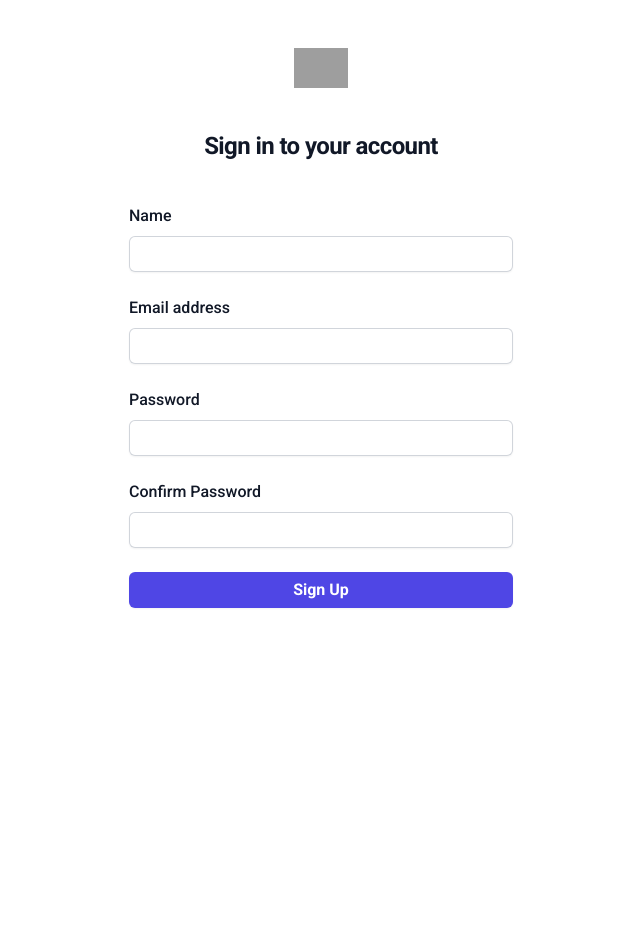
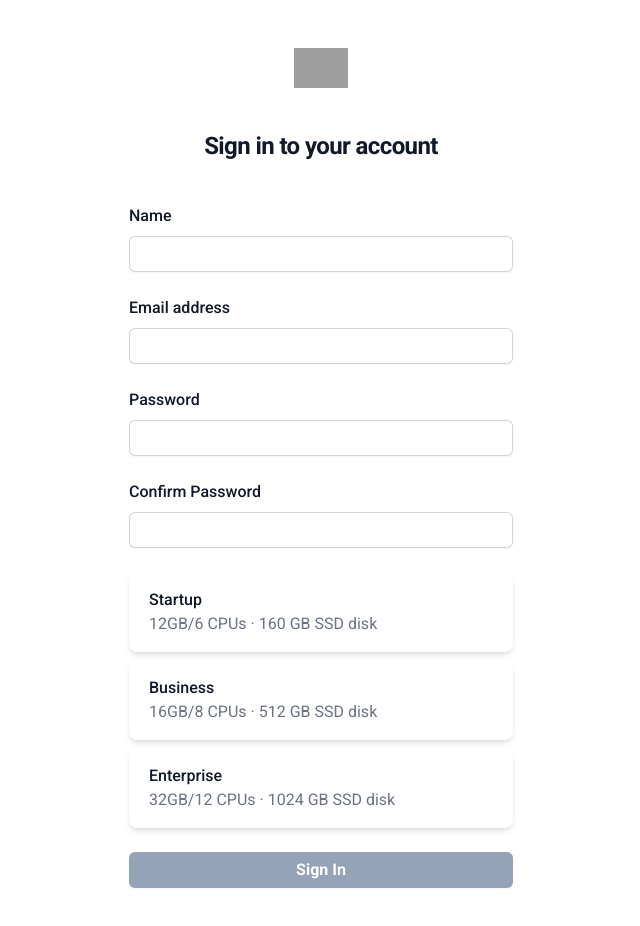
Before and after one commit to the-special-character/fs-8, a React app: page /auth/register in a window 1280 px wide. Shown: the top 926 px of the page, without its empty margins (319-959 px from the left). Before the commit the page ends 800 px from the top, so only its background shows below. Built offline with nearby package versions, Linux system fonts and the light colour scheme; grey boxes are pictures that could not be loaded.

Commit message:
custom form

```diff
--- a/package.json
+++ b/package.json
@@ -29,6 +29,7 @@
   },
   "homepage": "https://github.com/the-special-character/fs-8#readme",
   "dependencies": {
+    "@headlessui/react": "^1.7.17",
     "bootstrap": "^5.3.0",
     "clsx": "^2.0.0",
     "react": "^18.2.0",
--- a/src/components/Input/index.jsx
+++ b/src/components/Input/index.jsx
@@ -1,6 +1,17 @@
-import React, { forwardRef } from 'react';
+import React from 'react';
+import { useController } from 'react-hook-form';
 
-const Input =  forwardRef(({ label, id, hasLink, children, error, ...props }, ref) => {
+function Input({ label, id, hasLink, children, name, control, rules, ...props }) {
+  const {
+    field,
+    fieldState: { error },
+  } = useController({
+    name,
+    control,
+    rules,
+  });
+
+
   const labelUI = () => (
     <label
       htmlFor={id}
@@ -25,14 +36,14 @@ const Input =  forwardRef(({ label, id, hasLink, children, error, ...props }, re
         <input
           id={id}
           type="text"
-          ref={ref}
           className="block w-full rounded-md border-0 py-1.5 text-gray-900 shadow-sm ring-1 ring-inset ring-gray-300 placeholder:text-gray-400 focus:ring-2 focus:ring-inset focus:ring-indigo-600 sm:text-sm sm:leading-6"
+          {...field}
           {...props}
         />
-        {error && <p className='text-red-400 text-sm'>{error}</p>}
+        {error && <p className='text-red-400 text-sm'>{error.message}</p>}
       </div>
     </div>
   );
-})
+}
 
 export default Input;
--- a/src/components/button/index.jsx
+++ b/src/components/button/index.jsx
@@ -1,10 +1,12 @@
 import React from 'react';
 
-function Button({ children }) {
+function Button({ children, ...props }) {
   return (
     <button
       type="submit"
-      className="flex w-full justify-center rounded-md bg-indigo-600 px-3 py-1.5 text-sm font-semibold leading-6 text-white shadow-sm hover:bg-indigo-500 focus-visible:outline focus-visible:outline-2 focus-visible:outline-offset-2 focus-visible:outline-indigo-600"
+      className="flex w-full justify-center rounded-md bg-indigo-600 px-3 py-1.5 text-sm font-semibold leading-6 text-white shadow-sm hover:bg-indigo-500 focus-visible:outline focus-visible:outline-2 focus-visible:outline-offset-2 focus-visible:outline-indigo-600 disabled:bg-slate-400 disabled:cursor-wait"
+
+      {...props}
     >
       {children}
     </button>
--- /dev/null
+++ b/src/components/customForm/index.jsx
@@ -0,0 +1,29 @@
+import React from 'react';
+import { useForm } from 'react-hook-form';
+import Button from '../button';
+
+function CustomForm({ onSubmit, fields }) {
+  const {
+    handleSubmit,
+    formState: { isValid, isSubmitting },
+    control,
+  } = useForm({
+    mode: 'all',
+  });
+  return (
+    <form
+      className="space-y-6"
+      onSubmit={handleSubmit(onSubmit)}
+      noValidate
+    >
+      {fields.map(({id, field: Field, ...props}) => (
+        <Field key={id} {...props} control={control} />
+      ))}
+      <Button disabled={!isValid || isSubmitting}>
+        Sign In
+      </Button>
+    </form>
+  );
+}
+
+export default CustomForm;
--- /dev/null
+++ b/src/components/radioButtons/index.jsx
@@ -0,0 +1,110 @@
+import React from 'react';
+import { RadioGroup } from '@headlessui/react';
+import { useController } from 'react-hook-form';
+
+
+function CheckIcon(props) {
+  return (
+    <svg viewBox="0 0 24 24" fill="none" {...props}>
+      <circle
+        cx={12}
+        cy={12}
+        r={12}
+        fill="#fff"
+        opacity="0.2"
+      />
+      <path
+        d="M7 13l3 3 7-7"
+        stroke="#fff"
+        strokeWidth={1.5}
+        strokeLinecap="round"
+        strokeLinejoin="round"
+      />
+    </svg>
+  );
+}
+
+function RadioButtons({name, control, rules, options}) {
+    const {
+        field,
+        fieldState: { error },
+      } = useController({
+        name,
+        control,
+        rules,
+      });
+
+  return (
+    <>
+    <RadioGroup {...field}>
+      <RadioGroup.Label className="sr-only">
+        Server size
+      </RadioGroup.Label>
+      <div className="space-y-2">
+        {options.map(plan => (
+          <RadioGroup.Option
+            key={plan.name}
+            value={plan}
+            className={({ active, checked }) =>
+              `${
+                active
+                  ? 'ring-2 ring-white/60 ring-offset-2 ring-offset-sky-300'
+                  : ''
+              }
+                  ${
+                    checked
+                      ? 'bg-sky-900/75 text-white'
+                      : 'bg-white'
+                  }
+                    relative flex cursor-pointer rounded-lg px-5 py-4 shadow-md focus:outline-none`
+            }
+          >
+            {({ active, checked }) => (
+              <div className="flex w-full items-center justify-between">
+                <div className="flex items-center">
+                  <div className="text-sm">
+                    <RadioGroup.Label
+                      as="p"
+                      className={`font-medium  ${
+                        checked
+                          ? 'text-white'
+                          : 'text-gray-900'
+                      }`}
+                    >
+                      {plan.name}
+                    </RadioGroup.Label>
+                    <RadioGroup.Description
+                      as="span"
+                      className={`inline ${
+                        checked
+                          ? 'text-sky-100'
+                          : 'text-gray-500'
+                      }`}
+                    >
+                      <span>
+                        {plan.ram}/{plan.cpus}
+                      </span>{' '}
+                      <span aria-hidden="true">
+                        &middot;
+                      </span>{' '}
+                      <span>{plan.disk}</span>
+                    </RadioGroup.Description>
+                  </div>
+                </div>
+                {checked && (
+                  <div className="shrink-0 text-white">
+                    <CheckIcon className="h-6 w-6" />
+                  </div>
+                )}
+              </div>
+            )}
+          </RadioGroup.Option>
+        ))}
+      </div>
+    </RadioGroup>
+    {error && <p className='text-red-400 text-sm'>{error.message}</p>}
+    </>
+  );
+}
+
+export default RadioButtons;
--- a/src/index.jsx
+++ b/src/index.jsx
@@ -28,6 +28,10 @@ const router = createBrowserRouter([
       path: "about",
       element: <div>About</div>,
     },
+    {
+      path: '*',
+      element: <div>Page not found</div>
+    }
   ]);
 
 
--- a/src/pages/login/index.jsx
+++ b/src/pages/login/index.jsx
@@ -3,68 +3,67 @@ import { Link } from 'react-router-dom';
 import { useForm } from 'react-hook-form';
 import Input from '../../components/Input';
 import Button from '../../components/button';
+import CustomForm from '../../components/customForm';
+
+const wait = time =>
+  new Promise(resolve => {
+    setTimeout(resolve, time);
+  });
+
+const fields = [
+  {
+    label: 'Name',
+    id: 'name',
+    type: 'text',
+    autoComplete: 'name',
+    name: 'name',
+    rules: {
+      required: {
+        value: true,
+        message: 'Name is required...',
+      },
+    },
+  },
+  {
+    label: 'Email address',
+    id: 'email',
+    type: 'email',
+    autoComplete: 'email',
+    name: 'email',
+    rules: {
+      required: {
+        value: true,
+        message: 'Email is required...',
+      },
+    },
+  },
+  {
+    label: 'Password',
+    id: 'password',
+    type: 'password',
+    autoComplete: 'current-password',
+    name: 'password',
+    rules: {
+      required: {
+        value: true,
+        message: 'Password is required...',
+      },
+    },
+  },
+];
 
 export default function Example() {
-  const {
-    register,
-    handleSubmit,
-    formState: { errors },
-  } = useForm({
-    mode: 'all'
-  });
-
-  const onSubmit = data => console.log(data);
 
 
+  const onSubmit = async data => {
+    await wait(3000);
+    console.log(data);
+
+  };
 
   return (
     <>
-      <form
-        className="space-y-6"
-        onSubmit={handleSubmit(onSubmit)}
-        noValidate
-      >
-        <Input
-          label="Email address"
-          id="email"
-          type="email"
-          required
-          autoComplete="email"
-          {...register('email', {
-            required: {
-              value: true,
-              message: 'Email is required...',
-            },
-          })}
-          error={errors?.email?.message}
-        />
-        <Input
-          label="Password"
-          id="password"
-          type="password"
-          required
-          hasLink
-          autoComplete="current-password"
-          {...register('password', {
-            required: {
-              value: true,
-              message: 'Password is required...',
-            },
-          })}
-          error={errors?.password?.message}
-        >
-          <div className="text-sm">
-            <a
-              href="#"
-              className="font-semibold text-indigo-600 hover:text-indigo-500"
-            >
-              Forgot password?
-            </a>
-          </div>
-        </Input>
-
-        <Button>Sign In</Button>
-      </form>
+      <CustomForm onSubmit={onSubmit} fields={fields} />
 
       <p className="mt-10 text-center text-sm text-gray-500">
         Not a member?{' '}
--- a/src/pages/register/index.jsx
+++ b/src/pages/register/index.jsx
@@ -1,41 +1,107 @@
 import React from 'react';
 import Input from '../../components/Input';
 import Button from '../../components/button';
+import CustomForm from '../../components/customForm';
+import RadioButtons from '../../components/radioButtons';
+
+const fields = [
+  {
+    field: Input,
+    label: 'Name',
+    id: 'name',
+    type: 'text',
+    autoComplete: 'name',
+    name: 'name',
+    rules: {
+      required: {
+        value: true,
+        message: 'Name is required...',
+      },
+    },
+  },
+  {
+    field: Input,
+    label: 'Email address',
+    id: 'email',
+    type: 'email',
+    autoComplete: 'email',
+    name: 'email',
+    rules: {
+      required: {
+        value: true,
+        message: 'Email is required...',
+      },
+    },
+  },
+  {
+    field: Input,
+    label: 'Password',
+    id: 'password',
+    type: 'password',
+    autoComplete: 'new-password',
+    name: 'password',
+    rules: {
+      required: {
+        value: true,
+        message: 'Password is required...',
+      },
+    },
+  },
+  {
+    field: Input,
+    label: 'Confirm Password',
+    id: 'confirm_password',
+    type: 'password',
+    autoComplete: 'new-password',
+    name: 'confirmPassword',
+    rules: {
+      required: {
+        value: true,
+        message: 'Confirm Password is required...',
+      },
+    },
+  },
+  {
+    field: RadioButtons,
+    type: 'password',
+    autoComplete: 'new-password',
+    name: 'subsription',
+    options: [
+      {
+        name: 'Startup',
+        ram: '12GB',
+        cpus: '6 CPUs',
+        disk: '160 GB SSD disk',
+      },
+      {
+        name: 'Business',
+        ram: '16GB',
+        cpus: '8 CPUs',
+        disk: '512 GB SSD disk',
+      },
+      {
+        name: 'Enterprise',
+        ram: '32GB',
+        cpus: '12 CPUs',
+        disk: '1024 GB SSD disk',
+      },
+    ],
+    rules: {
+      required: {
+        value: true,
+        message: 'disk is required...',
+      },
+    },
+  },
+];
 
 function Register() {
+  const onSubmit = data => {
+    console.log(data);
+
+  };
   return (
-    <form className="space-y-6" action="#" method="POST">
-      <Input
-        label="Name"
-        id="name"
-        type="text"
-        required
-        name="name"
-      />
-      <Input
-        label="Email address"
-        id="email"
-        type="email"
-        required
-        name="email"
-      />
-      <Input
-        label="Password"
-        id="password"
-        type="password"
-        required
-        name="password"
-      />
-      <Input
-        label="Confirm Password"
-        id="confirmPassword"
-        type="password"
-        required
-        name="confirmPassword"
-      />
-
-      <Button>Sign Up</Button>
-    </form>
+    <CustomForm onSubmit={onSubmit} fields={fields} />
   );
 }
 
```
Also changed, not shown: 1 other file (tests, documents, lock files or other folders).
